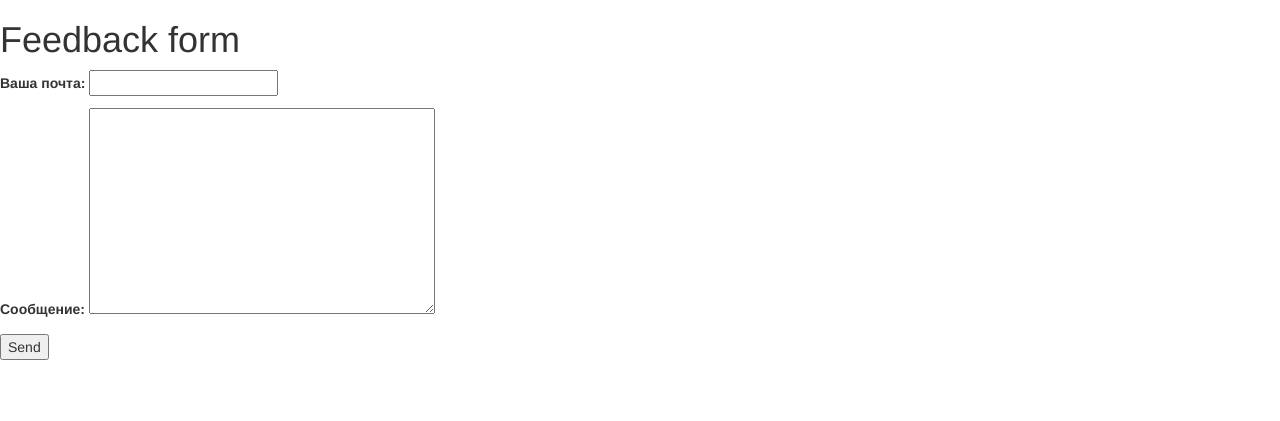
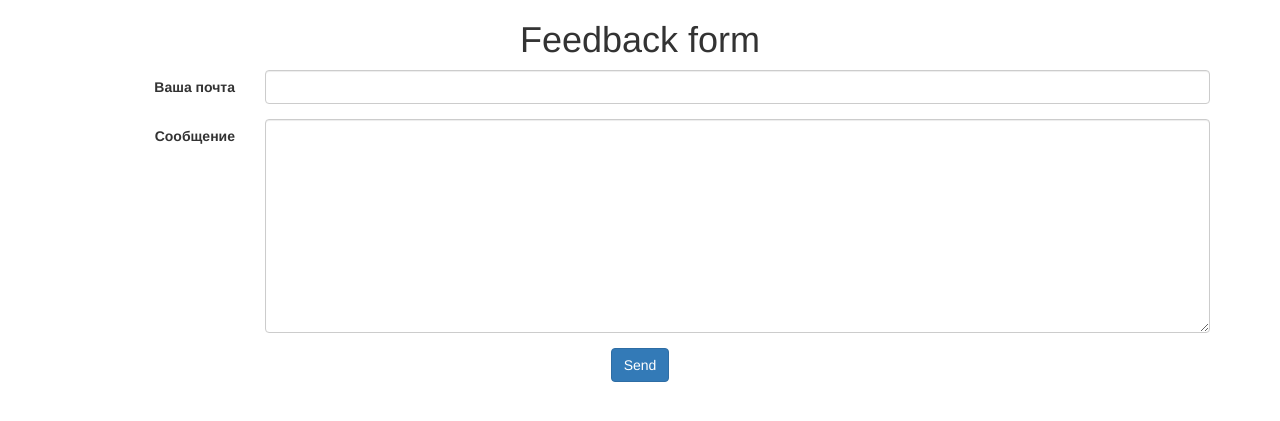
Before and after one commit to ifree92/stepik-web, a Django app: page /feedback/ in a window 1280 px wide. Shown: the top 421 px of the page. Run offline with Django 3.2, Linux system fonts and the light colour scheme; some libraries are stand-ins or nearby versions.

Commit message:
feat: feedback form; errors shows;

```diff
--- a/django-stepik/ask/qa/forms.py
+++ b/django-stepik/ask/qa/forms.py
@@ -2,8 +2,8 @@ from django import forms
 
 
 class FeedbackForm(forms.Form):
-    email = forms.EmailField(max_length=100, label="Ваша почта")
-    message = forms.CharField(widget=forms.Textarea, label="Сообщение")
+    email = forms.EmailField(max_length=100, label="Ваша почта", widget=forms.TextInput(attrs={"class": "form-control"}))
+    message = forms.CharField(widget=forms.Textarea(attrs={"class": "form-control"}), label="Сообщение")
 
     def clean_email(self):
         print("[FeedbackForm]", "clean_email")
--- a/django-stepik/ask/qa/views.py
+++ b/django-stepik/ask/qa/views.py
@@ -13,7 +13,7 @@ def questions_main_newer(request):
     page, paginator = Question.objects.new_paginator(page)
     paginator.base_url = "/?page="
     return render(request, "questions.html", {
-        "title": "User's questions",
+        "title": "User's questions sorted by date",
         "questions": page.object_list,
         "page": page,
         "paginator": paginator
@@ -26,7 +26,7 @@ def questions_popular(request):
     page, paginator = Question.objects.popular_paginator(page)
     paginator.base_url = "/popular/?page="
     return render(request, "questions.html", {
-        "title": "User's questions",
+        "title": "User's questions sorted by rating",
         "questions": page.object_list,
         "page": page,
         "paginator": paginator
@@ -52,6 +52,11 @@ def feedback(request):
             feedback_post = form.save()
             url = form.get_url()
             return HttpResponseRedirect(url)
+        else:
+            return render(request, "feedback.html", {
+                "title": "Feedback form",
+                "form": form
+            })
     else:
         form = FeedbackForm
         return render(request, "feedback.html", {
--- a/django-stepik/ask/templates/feedback.html
+++ b/django-stepik/ask/templates/feedback.html
@@ -6,11 +6,28 @@
 {% endblock %}
 
 {% block body %}
-    <h1>{{ title }}</h1>
-    <form action="/feedback/" method="post">
-        {% csrf_token %}
-        {{ form.as_p }}
-        <button type="submit">Send</button>
-    </form>
+    <div class="container">
+        <h1 class="text-center">{{ title }}</h1>
+        <form action="/feedback/" method="post" class="form-horizontal">
+            {% csrf_token %}
+
+            {% for field in form %}
+                <div class="form-group">
+                    <label class="col-sm-2 control-label">{{ field.label }}</label>
+                    <div class="col-sm-10">
+                        {{ field }}
+                    </div>
+                    {% if field.errors %}
+                        {% for ferr in field.errors %}
+                            <div class="alert alert-danger">{{ ferr }}</div>
+                        {% endfor %}
+                    {% endif %}
+                </div>
+            {% endfor %}
+            <div class="form-actions text-center">
+                <button type="submit" class="btn btn-primary">Send</button>
+            </div>
+        </form>
+    </div>
     {{ block.super }}
 {% endblock %}
```
